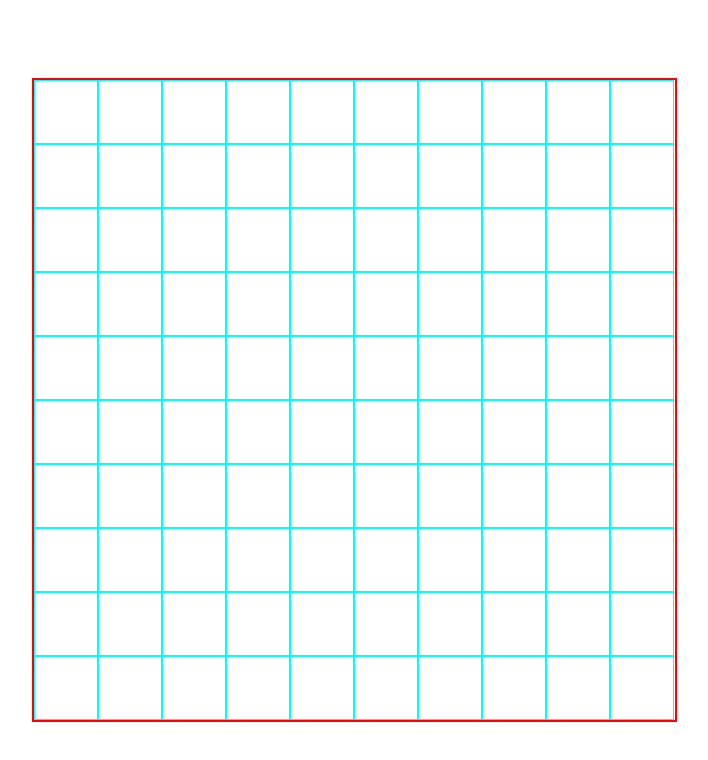
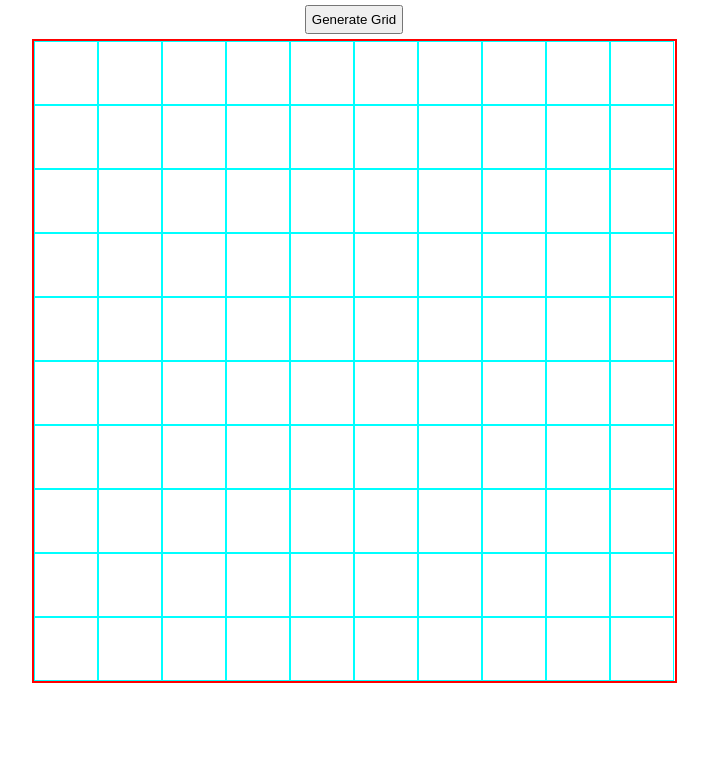
Before and after one commit to desilvavelasquez123/etch-a-sketch, a plain HTML site: page index.html in a window 1280 px wide. Shown: the whole page, without its empty margins (286-994 px from the left). Drawn offline with Linux system fonts and the light colour scheme.

Commit message:
Add the button and modify CSS

```diff
--- a/index.html
+++ b/index.html
@@ -8,6 +8,7 @@
     <script src="script.js" defer></script>
 </head>
 <body>
+    <button>Generate Grid</button>
     <div class="main"></div>
 </body>
 </html>
--- a/style.css
+++ b/style.css
@@ -2,6 +2,20 @@
     margin: 0;
     padding: 0;
     box-sizing: border-box;
+}
+
+body {
+  display: flex;
+  flex-flow: column wrap;
+  gap: 5px;
+}
+
+button {
+  margin: auto;
+  margin-top: 5px;
+  width: fit-content;
+  height: fit-content;
+  padding: 5px;
 }
 
 .square {
@@ -17,8 +31,6 @@ justify-content: center;
 align-content: stretch;
 align-items:center;
 border: 2px solid red;
-position: fixed;
-  inset: 0px;
   /* width: 12rem;
   height: 5rem */
   width: 645px;
```
